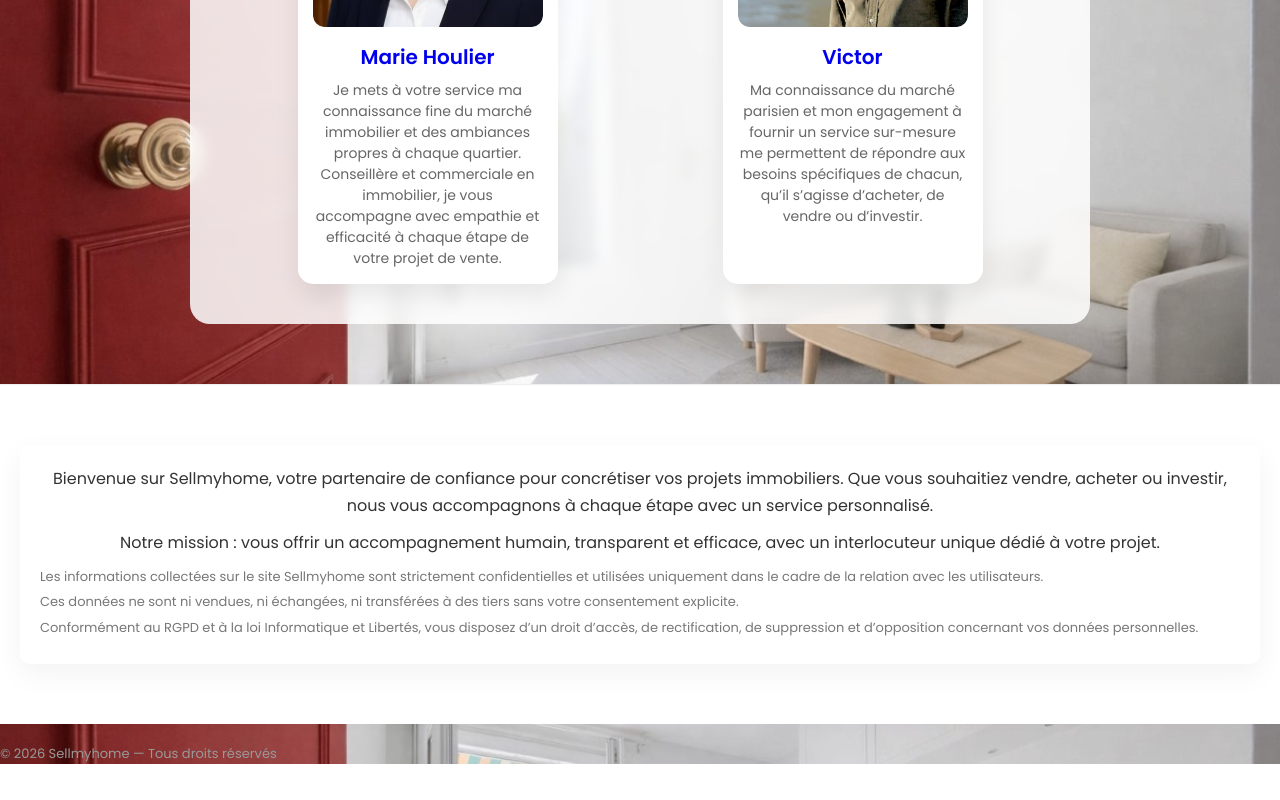
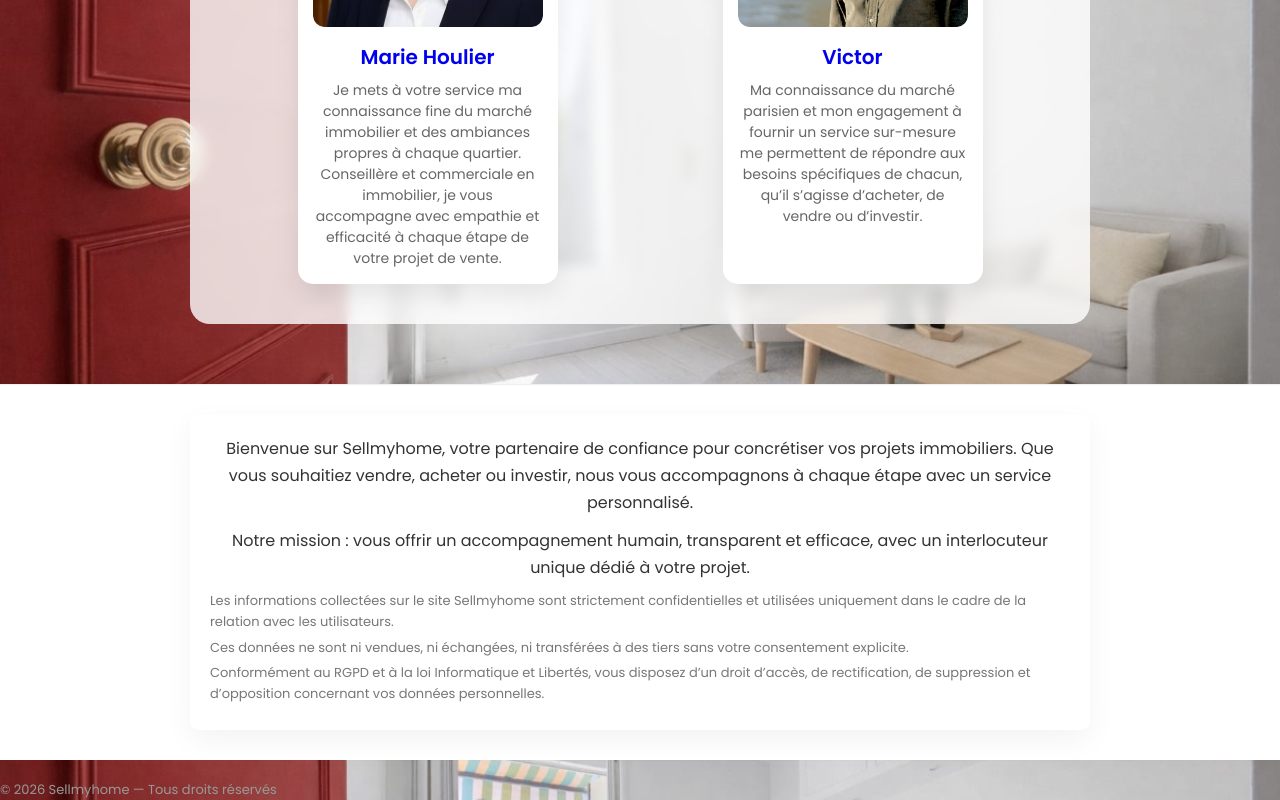
Before and after one commit to Juju-kpi/estimation_immo, a Next.js app: page / in a window 1280 px wide. Shown: the part 1130-1930 px from the top of the page. Before the commit the page ends 1894 px from the top, so only its background shows below. Built offline with nearby package versions, Linux system fonts and the light colour scheme.

Commit message:
Update globals.css

```diff
--- a/app/globals.css
+++ b/app/globals.css
@@ -212,7 +212,7 @@ body {
   margin: 60px auto;
   padding: 40px;
   border-radius: 20px;
-  background: rgba(255, 255, 255, 0.85); /* transparence clean */
+  background: rgba(255, 255, 255, 0.80); /* transparence clean */
   border-radius: 20px;
   backdrop-filter: blur(6px); /* effet glass */
   text-align: center;
@@ -465,7 +465,7 @@ body {
 
 .footer-legal {
   background: white; /* 🔥 IMPORTANT */
-  padding: 60px 20px;
+  padding: 30px 20px;
   margin-top: 20px;
   border-top: 1px solid #eee;
   position: relative;
@@ -473,7 +473,7 @@ body {
 }
 
 .footer-container {
-  max-width: 80%px;
+  max-width: 900px;
   margin: auto;
   background: rgba(255, 255, 255, 0.9);
   padding: 20px;
```
